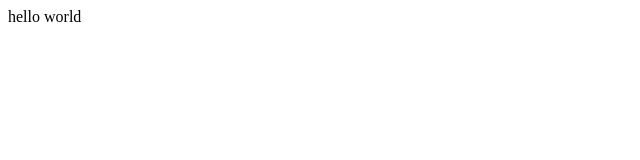
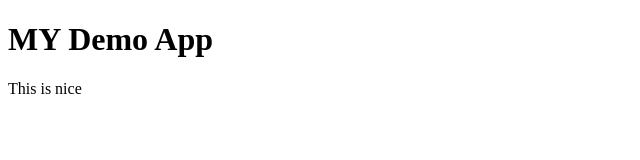
Before and after one commit to aneesash/apnacollege-demo, a plain HTML site: page index.html in a window 1280 px wide. Shown: the whole page, without its empty margins (0-640 px from the left). Drawn offline with Linux system fonts and the light colour scheme.

Commit message:
Update index.html

```diff
--- a/index.html
+++ b/index.html
@@ -1 +1,3 @@
-<p>hello world</p>
+<!DOCTYPE html>
+<h1>MY Demo App</h1>
+<p>This is nice</p>
```
